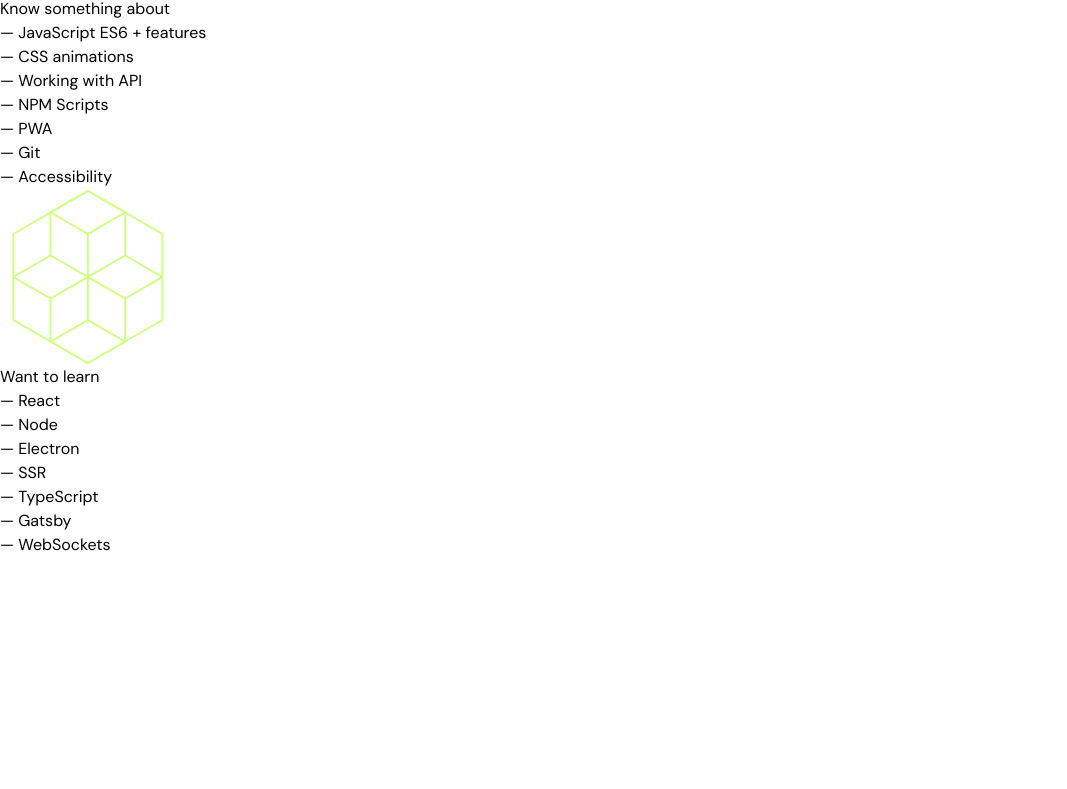
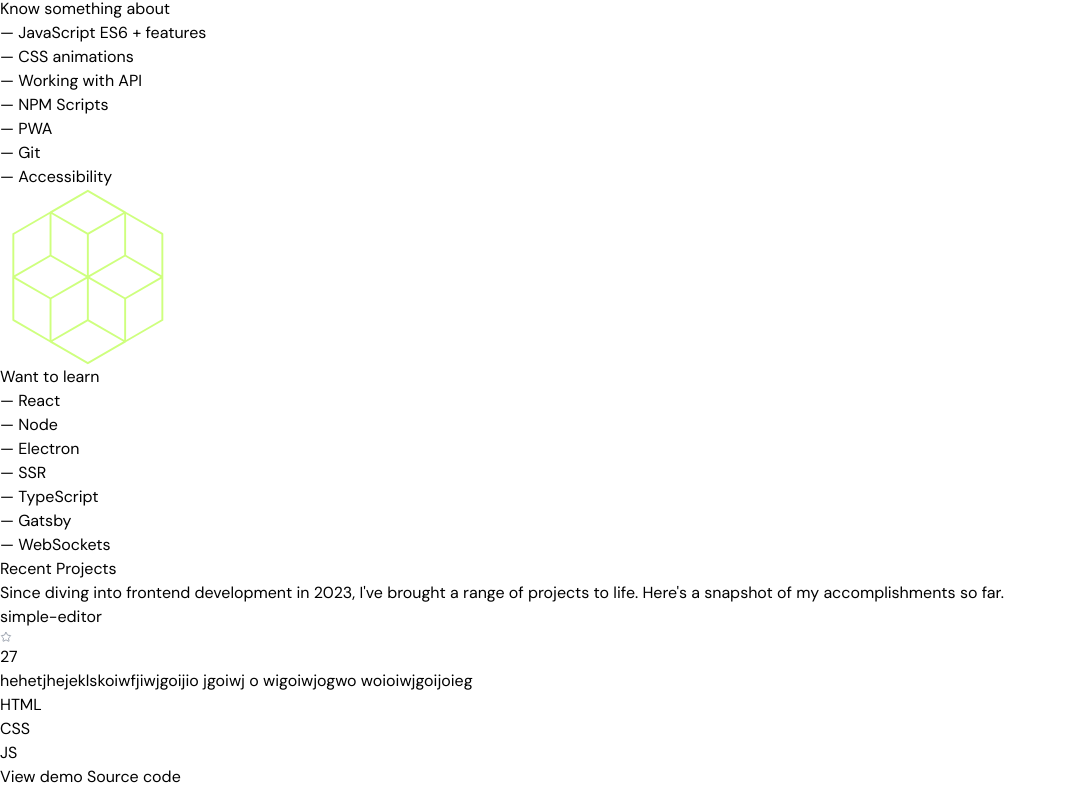
Before and after one commit to mariuszwuteefowicz/portfolio2024, a website built with Parcel: page src/index.html in a window 1280 px wide. Shown: the part 923-1712 px from the top of the page, without its empty margins (0-1067 px from the left). Before the commit the page ends 1480 px from the top, so only its background shows below. Built offline with nearby package versions, Linux system fonts and the light colour scheme.

Commit message:
add projects markup

```diff
--- a/src/index.html
+++ b/src/index.html
@@ -79,7 +79,22 @@
                         <li>— WebSockets</li>
                     </ul>
             </article>
+       </section>
 
+       <section id="projects">
+            <h2>Recent Projects</h2>
+            <p>Since diving into frontend development in 2023, I've brought a range of projects to life. Here's a snapshot of my accomplishments so far.</p>
+            <article>
+                <h3>simple-editor</h3><p><img src="images/small-star.svg" alt="" class="w-3 h-4"> 27</p>
+                <p>hehetjhejeklskoiwfjiwjgoijio jgoiwj o  wigoiwjogwo woioiwjgoijoieg</p>
+                <ul>
+                    <li>HTML</li>
+                    <li>CSS</li>
+                    <li>JS</li>
+                </ul>
+                <a href="#">View demo</a>
+                <a href="#">Source code</a>
+            </article>
        </section>
 
     </main>
```
Also changed, not shown: src/images/small-star.svg (added).
